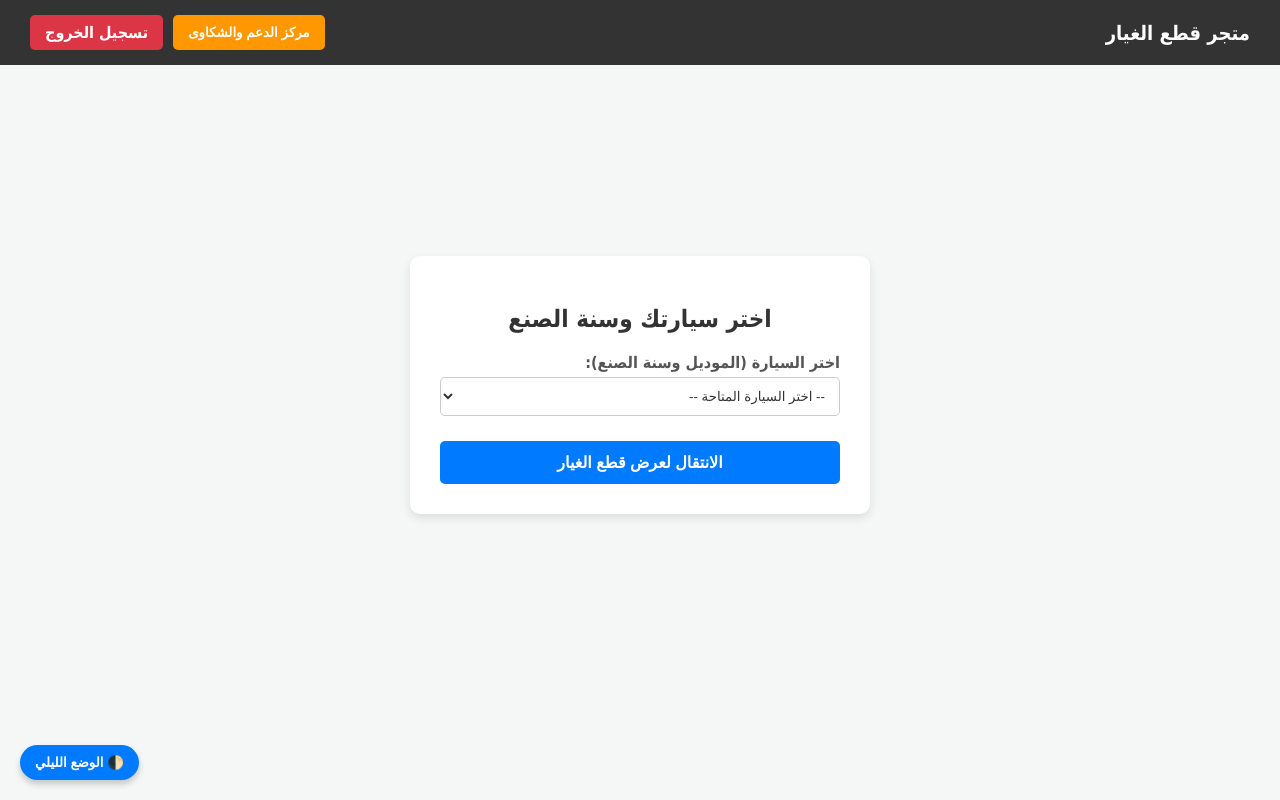
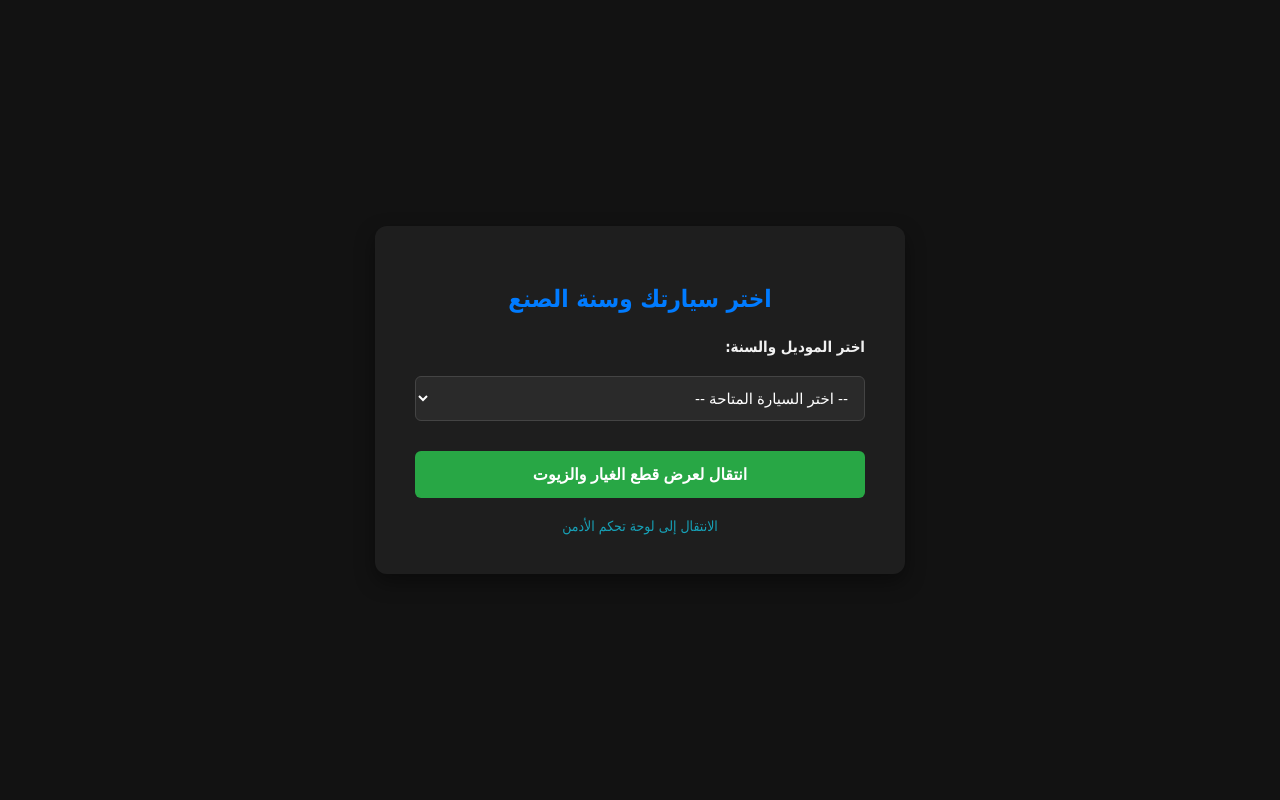
Before and after one commit to youseftornado2004-design/CarFix, a Flask app: page /select-car in a window 1280 px wide. Run offline with Flask 3, Linux system fonts and the light colour scheme; data that the repository does not hold is empty.

Commit message:
Refactor Select-Car.html for improved design and functionality

```diff
--- a/templates/Select-Car.html
+++ b/templates/Select-Car.html
@@ -3,28 +3,13 @@
 <head>
     <meta charset="UTF-8">
     <meta name="viewport" content="width=device-width, initial-scale=1.0">
-    <title>اختيار السيارة - متجر قطع الغيار</title>
+    <title>اختر سيارتك - CarFix</title>
     <style>
         :root {
-            --bg-color: #f4f7f6;
-            --container-bg: #ffffff;
-            --text-color: #333333;
-            --label-color: #555555;
-            --input-bg: #ffffff;
-            --input-border: #ccc;
-            --input-text: #333333;
-            --navbar-bg: #333;
-        }
-
-        [data-theme="dark"] {
             --bg-color: #121212;
-            --container-bg: #1e1e1e;
+            --card-bg: #1e1e1e;
             --text-color: #f1f1f1;
-            --label-color: #cccccc;
-            --input-bg: #2a2a2a;
-            --input-border: #444;
-            --input-text: #ffffff;
-            --navbar-bg: #1a1a1a;
+            --accent-color: #007bff;
         }
 
         body {
@@ -33,248 +18,118 @@
             color: var(--text-color);
             margin: 0;
             padding: 0;
-            min-height: 100vh;
-            transition: background-color 0.3s ease, color 0.3s ease;
-        }
-        .modal-overlay {
-            display: none;
-            position: fixed;
-            top: 0; left: 0; width: 100%; height: 100%;
-            background: rgba(0, 0, 0, 0.6);
-            backdrop-filter: blur(5px);
+            display: flex;
+            flex-direction: column;
             justify-content: center;
             align-items: center;
-            z-index: 1000;
+            height: 100vh;
         }
-        .modal-content {
-            background: var(--container-bg);
-            color: var(--text-color);
-            padding: 25px;
-            border-radius: 10px;
-            width: 400px;
-            box-shadow: 0 5px 15px rgba(0,0,0,0.3);
+
+        .container {
+            background: var(--card-bg);
+            padding: 40px;
+            border-radius: 12px;
+            box-shadow: 0 8px 20px rgba(0,0,0,0.4);
+            width: 100%;
+            max-width: 450px;
+            text-align: center;
+        }
+
+        h2 {
+            margin-bottom: 25px;
+            color: var(--accent-color);
+        }
+
+        form {
+            display: flex;
+            flex-direction: column;
+            gap: 20px;
             text-align: right;
         }
-        .modal-content textarea {
-            width: 100%;
-            height: 100px;
-            padding: 10px;
-            border: 1px solid var(--input-border);
-            background-color: var(--input-bg);
-            color: var(--input-text);
-            border-radius: 5px;
-            box-sizing: border-box;
-            margin-bottom: 15px;
-            resize: none;
+
+        label {
+            font-weight: bold;
+            font-size: 15px;
         }
-        .navbar {
-            background-color: var(--navbar-bg);
+
+        select {
+            padding: 12px;
+            border: 1px solid #444;
+            border-radius: 6px;
+            font-size: 15px;
+            background-color: #2a2a2a;
             color: white;
-            padding: 15px 30px;
-            display: flex;
-            justify-content: space-between;
-            align-items: center;
-            transition: background-color 0.3s ease;
         }
-        .navbar h1 {
-            margin: 0;
-            font-size: 20px;
-        }
-        .nav-buttons {
-            display: flex;
-            gap: 10px;
-        }
-        .support-btn {
-            background-color: #ff9800;
+
+        button[type="submit"] {
+            background-color: #28a745;
             color: white;
             border: none;
-            padding: 8px 15px;
-            border-radius: 5px;
+            padding: 14px;
+            border-radius: 6px;
+            font-size: 16px;
+            font-weight: bold;
             cursor: pointer;
-            font-weight: bold;
-        }
-        .support-btn:hover {
-            background-color: #e68a00;
-        }
-        .logout-btn {
-            background-color: #dc3545;
-            color: white;
-            border: none;
-            padding: 8px 15px;
-            border-radius: 5px;
-            cursor: pointer;
-            font-weight: bold;
-            text-decoration: none;
-        }
-        .logout-btn:hover {
-            background-color: #c82333;
-        }
-        .container {
-            display: flex;
-            justify-content: center;
-            align-items: center;
-            height: 80vh;
-        }
-        .car-box {
-            background: var(--container-bg);
-            padding: 30px;
-            border-radius: 10px;
-            box-shadow: 0 4px 10px rgba(0,0,0,0.1);
-            width: 400px;
-            transition: background-color 0.3s ease;
-        }
-        h2 {
-            text-align: center;
-            color: var(--text-color);
-            margin-bottom: 20px;
-        }
-        .form-group {
-            margin-bottom: 15px;
-        }
-        label {
-            display: block;
-            margin-bottom: 5px;
-            color: var(--label-color);
-            font-weight: bold;
-        }
-        select {
-            width: 100%;
-            padding: 10px;
-            border: 1px solid var(--input-border);
-            background-color: var(--input-bg);
-            color: var(--input-text);
-            border-radius: 5px;
-            box-sizing: border-box;
-        }
-        button[type="submit"] {
-            width: 100%;
-            padding: 12px;
-            background-color: #007bff;
-            border: none;
-            border-radius: 5px;
-            color: white;
-            font-size: 16px;
-            cursor: pointer;
-            font-weight: bold;
+            transition: background-color 0.2s;
             margin-top: 10px;
         }
+
         button[type="submit"]:hover {
-            background-color: #0056b3;
+            background-color: #218838;
         }
-        #car-alert {
-            display: none;
-            background-color: #ffc107;
-            color: #333;
-            padding: 10px;
-            border-radius: 5px;
-            text-align: center;
-            margin-bottom: 15px;
-            font-weight: bold;
-            border: 1px solid #e0a800;
+
+        .admin-link {
+            margin-top: 20px;
+            display: block;
+            color: #17a2b8;
+            text-decoration: none;
+            font-size: 14px;
         }
-        #theme-toggle {
-            position: fixed;
-            bottom: 20px;
-            left: 20px;
-            z-index: 1000;
-            padding: 10px 15px;
-            border-radius: 50px;
-            border: none;
-            background: #007bff;
-            color: white;
-            cursor: pointer;
-            box-shadow: 0 4px 6px rgba(0,0,0,0.2);
-            font-weight: bold;
+
+        .admin-link:hover {
+            text-decoration: underline;
         }
     </style>
 </head>
 <body>
 
-    <button id="theme-toggle" onclick="toggleTheme()">🌓 الوضع الليلي</button>
+    <div class="container">
+        <h2>اختر سيارتك وسنة الصنع</h2>
 
-    <div class="navbar">
-        <h1>متجر قطع الغيار</h1>
-        <div class="nav-buttons">
-            <button class="support-btn" onclick="openSupportModal()">مركز الدعم والشكاوى</button>
-            <a href="/logout" class="logout-btn">تسجيل الخروج</a>
-        </div>
-    </div>
+        <form action="/add_car" method="POST">
+            <label for="car-select">اختر الموديل والسنة:</label>
+            <select name="car_model" id="car-select" required>
+                <option value="" disabled selected>-- اختر السيارة المتاحة --</option>
+                {% if cars %}
+                    {% for car in cars %}
+                        <option value="{{ car.car_model }}" data-year="{{ car.car_year }}">
+                            {{ car.car_model }} - سنة {{ car.car_year }}
+                        </option>
+                    {% endfor %}
+                {% else %}
+                    <option value="" disabled>لا توجد سيارات مضافة حالياً من لوحة الأدمن</option>
+                {% endif %}
+            </select>
 
-    <div class="container">
-        <div class="car-box">
-            <h2>اختر سيارتك وسنة الصنع</h2>
+            <!-- حقل مخفي يرسل السنة بوضوح للسيرفر والسيشن -->
+            <input type="hidden" name="car_year" id="car-year-hidden" value="">
 
-            <div id="car-alert"></div>
+            <button type="submit">انتقال لعرض قطع الغيار والزيوت</button>
+        </form>
 
-            <form action="/product" method="GET" onsubmit="return validateCarSelection(event)">
-                <div class="form-group">
-                    <label>اختر السيارة (الموديل وسنة الصنع):</label>
-                    <select id="carID" name="CarID" required>
-                        <option value="">-- اختر السيارة المتاحة --</option>
-                        {% for car in cars %}
-                            <option value="{{ car.CarID }}">{{ car.ModelName }} - سنة {{ car.Year }}</option>
-                        {% endfor %}
-                    </select>
-                </div>
-
-                <button type="submit">الانتقال لعرض قطع الغيار</button>
-            </form>
-        </div>
-    </div>
-
-    <div class="modal-overlay" id="supportModal">
-        <div class="modal-content">
-            <h3>مركز الدعم والشكاوى</h3>
-            <form action="/submit-complaint" method="POST">
-                <textarea name="message" placeholder="اكتب شكواك أو استفسارك هنا..." required></textarea>
-                <button type="submit" style="background-color: #28a745; color: white; border: none; padding: 10px; width: 100%; border-radius: 5px; font-weight: bold; cursor: pointer; margin-bottom: 5px;">إرسال الشكوى</button>
-                <button type="button" onclick="closeSupportModal()" style="background-color: #ccc; color: #333; border: none; padding: 8px; width: 100%; border-radius: 5px; font-weight: bold; cursor: pointer;">إلغاء</button>
-            </form>
-        </div>
+        <a href="/admin" class="admin-link">الانتقال إلى لوحة تحكم الأدمن</a>
     </div>
 
     <script>
-        const savedTheme = localStorage.getItem('theme') || 'light';
-        if (savedTheme === 'dark') {
-            document.documentElement.setAttribute('data-theme', 'dark');
-            document.getElementById('theme-toggle').textContent = '☀️ الوضع الفاتح';
-        }
+        // كود بسيط لربط سنة الصنع بالحقل المخفي أوتوماتيكياً عند اختيار السيارة
+        const selectElement = document.getElementById('car-select');
+        const yearHiddenInput = document.getElementById('car-year-hidden');
 
-        function toggleTheme() {
-            const currentTheme = document.documentElement.getAttribute('data-theme');
-            const btn = document.getElementById('theme-toggle');
-            if (currentTheme === 'dark') {
-                document.documentElement.setAttribute('data-theme', 'light');
-                localStorage.setItem('theme', 'light');
-                btn.textContent = '🌓 الوضع الليلي';
-            } else {
-                document.documentElement.setAttribute('data-theme', 'dark');
-                localStorage.setItem('theme', 'dark');
-                btn.textContent = '☀️ الوضع الفاتح';
-            }
-        }
-
-        function validateCarSelection(event) {
-            const carID = document.getElementById('carID').value;
-            const alertBox = document.getElementById('car-alert');
-
-            if (!carID) {
-                event.preventDefault();
-                alertBox.innerText = "يرجى اختيار السيارة وسنة الصنع!";
-                alertBox.style.display = 'block';
-                return false;
-            }
-            alertBox.style.display = 'none';
-            return true;
-        }
-
-        function openSupportModal() {
-            document.getElementById('supportModal').style.display = 'flex';
-        }
-
-        function closeSupportModal() {
-            document.getElementById('supportModal').style.display = 'none';
-        }
+        selectElement.addEventListener('change', function() {
+            const selectedOption = this.options[this.selectedIndex];
+            const carYear = selectedOption.getAttribute('data-year');
+            yearHiddenInput.value = carYear || '';
+        });
     </script>
 </body>
 </html>
```
